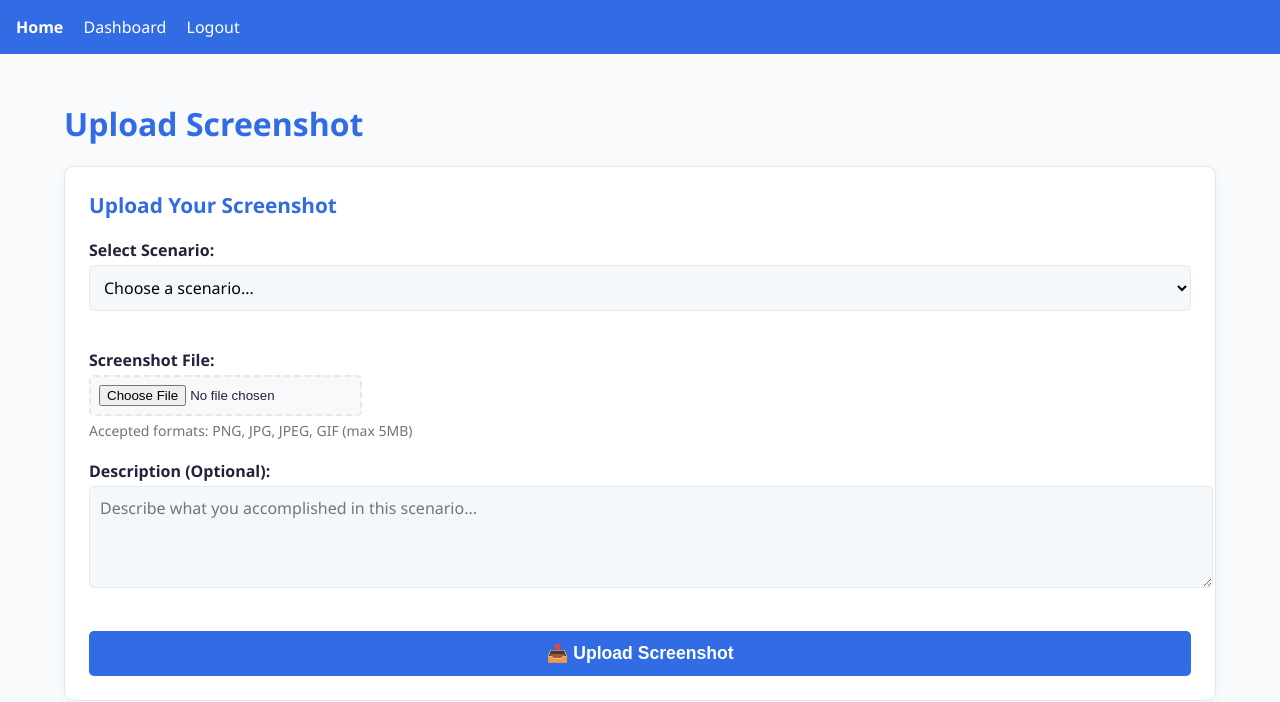
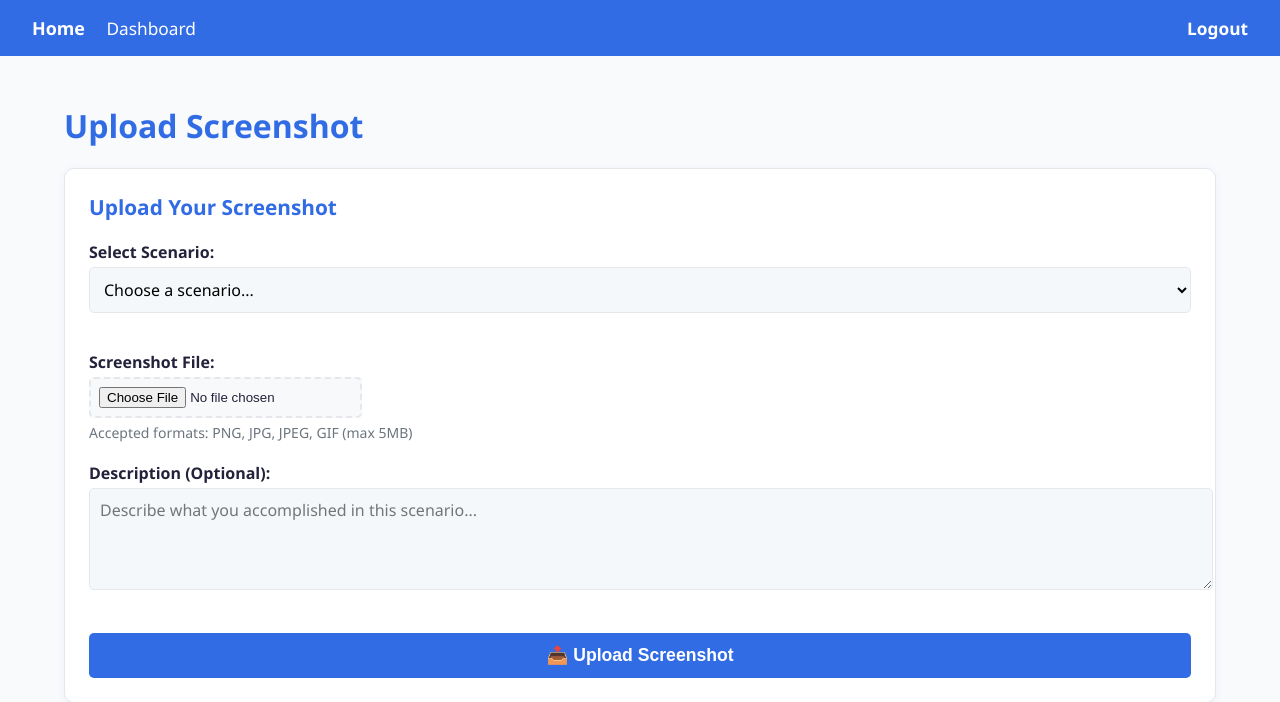
Before and after one commit to vellankikoti/ci-cd-speedrun, a Flask app: page /app/upload in a window 1280 px wide. Shown: the top 702 px of the page. Run offline with Flask 3, Linux system fonts and the light colour scheme; the visitor is signed in with stand-in values (Sample User, id 1); data that the repository does not hold is empty.

Commit message:
Final UI/UX polish: nav alignment, logout button, docs as homepage, all endpoints tested. Ready for Render deployment.

```diff
--- a/workshop_certificates/static/style.css
+++ b/workshop_certificates/static/style.css
@@ -607,3 +607,55 @@ a:hover {
     margin-top: 10px;
   }
 }
+
+.navbar {
+  background: var(--primary-blue);
+  padding: 1em 2em;
+  display: flex;
+  justify-content: space-between;
+  align-items: center;
+}
+.nav-left, .nav-right {
+  display: flex;
+  align-items: center;
+}
+.nav-link {
+  color: #fff;
+  margin-right: 1.2em;
+  text-decoration: none;
+  font-weight: 500;
+  font-size: 1.08em;
+  transition: color 0.2s;
+}
+.nav-link:last-child {
+  margin-right: 0;
+}
+.nav-link.nav-home {
+  font-weight: bold;
+  font-size: 1.12em;
+}
+.nav-link.nav-logout {
+  color: #fff;
+  font-weight: bold;
+}
+.nav-link:hover {
+  color: var(--accent-blue);
+  text-decoration: underline;
+}
+
+@media (max-width: 600px) {
+  .navbar {
+    flex-direction: column;
+    align-items: flex-start;
+    padding: 1em 0.5em;
+  }
+  .nav-left, .nav-right {
+    flex-direction: column;
+    align-items: flex-start;
+    width: 100%;
+  }
+  .nav-link {
+    margin: 0.5em 0 0 0;
+    font-size: 1em;
+  }
+}
--- a/workshop_certificates/templates/base.html
+++ b/workshop_certificates/templates/base.html
@@ -5,15 +5,21 @@
     <link rel="stylesheet" href="{{ url_for('static', filename='style.css') }}">
 </head>
 <body>
-    <nav style="background: #326CE5; padding: 1em;">
-        <a href="/docs" style="color: #fff; margin-right: 1em; text-decoration: none; font-weight: bold;">Home</a>
-        {% if current_user.is_authenticated %}
-            <a href="{{ url_for('app.dashboard') }}" style="color: #fff; margin-right: 1em; text-decoration: none;">Dashboard</a>
-            <a href="{{ url_for('auth.logout') }}" style="color: #fff; margin-right: 1em; text-decoration: none;">Logout</a>
-        {% else %}
-            <a href="{{ url_for('auth.login') }}" style="color: #fff; margin-right: 1em; text-decoration: none;">Login</a>
-            <a href="{{ url_for('auth.register') }}" style="color: #fff; margin-right: 1em; text-decoration: none;">Register</a>
-        {% endif %}
+    <nav class="navbar">
+        <div class="nav-left">
+            <a href="/docs" class="nav-link nav-home">Home</a>
+            {% if current_user.is_authenticated %}
+                <a href="{{ url_for('app.dashboard') }}" class="nav-link">Dashboard</a>
+            {% endif %}
+        </div>
+        <div class="nav-right">
+            {% if current_user.is_authenticated %}
+                <a href="{{ url_for('auth.logout') }}" class="nav-link nav-logout">Logout</a>
+            {% else %}
+                <a href="{{ url_for('auth.login') }}" class="nav-link">Login</a>
+                <a href="{{ url_for('auth.register') }}" class="nav-link">Register</a>
+            {% endif %}
+        </div>
     </nav>
     <div class="container">
         {% block content %}{% endblock %}
```
